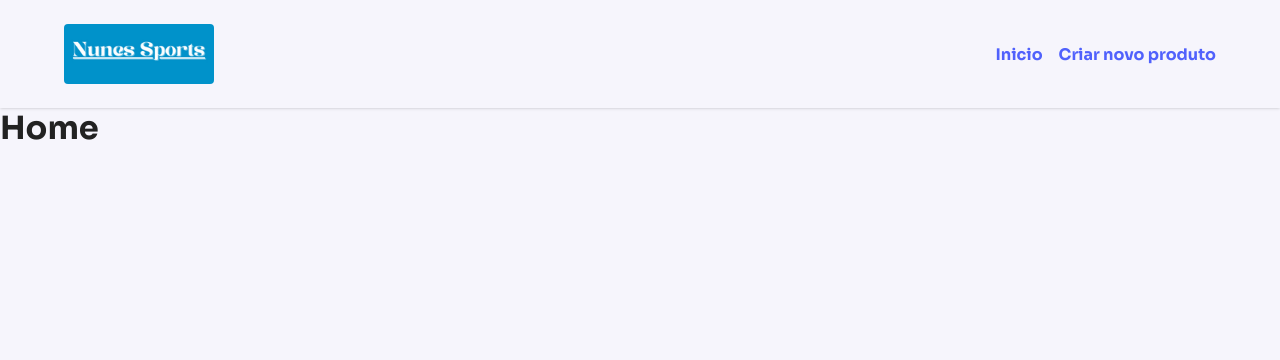
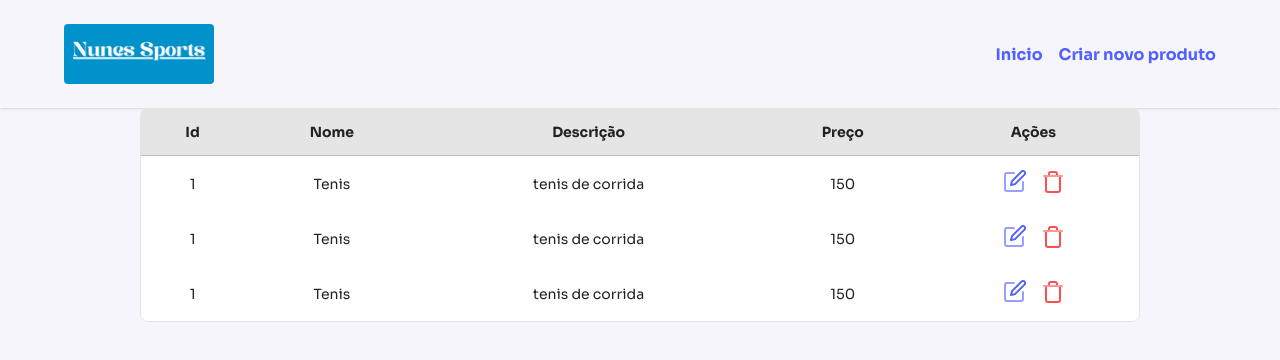
Before and after one commit to vinicius-mendes07/nunes-sports-frontend, a React (Vite) app: page / in a window 1280 px wide. Shown: the top 360 px of the page. Built offline with nearby package versions, Linux system fonts and the light colour scheme.

Commit message:
feat: created the table that gonna show the products data

```diff
--- /dev/null
+++ b/src/components/ProductsTable/index.jsx
@@ -0,0 +1,67 @@
+import { Link } from "react-router-dom";
+import { Container } from "./styles";
+
+import edit from '../../assets/images/icons/edit.svg'
+import trash from '../../assets/images/icons/trash.svg'
+
+export default function ProductsTable() {
+  return (
+    <Container>
+      <table>
+        <thead>
+          <tr>
+            <th>Id</th>
+            <th>Nome</th>
+            <th>Descrição</th>
+            <th>Preço</th>
+            <th>Ações</th>
+          </tr>
+        </thead>
+        <tbody>
+          <tr>
+            <td>1</td>
+            <td>Tenis</td>
+            <td>tenis de corrida</td>
+            <td>150</td>
+            <td>
+              <Link to="/edit/124">
+                <img src={edit} alt="edit" />
+              </Link>
+              <button>
+                <img src={trash} alt="delete" />
+              </button>
+            </td>
+          </tr>
+          <tr>
+            <td>1</td>
+            <td>Tenis</td>
+            <td>tenis de corrida</td>
+            <td>150</td>
+            <td>
+              <Link to="/edit/124">
+                <img src={edit} alt="edit" />
+              </Link>
+              <button>
+                <img src={trash} alt="delete" />
+              </button>
+            </td>
+          </tr>
+          <tr>
+            <td>1</td>
+            <td>Tenis</td>
+            <td>tenis de corrida</td>
+            <td>150</td>
+            <td>
+              <Link to="/edit/124">
+                <img src={edit} alt="edit" />
+              </Link>
+              <button>
+                <img src={trash} alt="delete" />
+              </button>
+            </td>
+          </tr>
+        </tbody>
+      </table>
+    </Container>
+  )
+}
--- /dev/null
+++ b/src/components/ProductsTable/styles.js
@@ -0,0 +1,49 @@
+import styled from 'styled-components';
+
+export const Container = styled.div`
+  max-width: 1000px;
+  width: 100%;
+  margin: 0 auto;
+  border: 1px solid ${({ theme }) => theme.colors.gray[100]};
+  border-radius: 8px;
+  overflow: hidden;
+
+  table {
+    width: 100%;
+    border-collapse: collapse;
+
+    thead {
+      border-bottom: 1px solid  ${({ theme }) => theme.colors.gray[200]};
+    }
+
+    th {
+      background-color: ${({ theme }) => theme.colors.gray[100]};
+      padding: 14px;
+      font-size: 14px;
+      text-align: center;
+
+      &:nth-last-child(1) {
+        /* background-color: #fff; */
+      }
+    }
+
+    tbody {
+      background-color: #fff;
+    }
+
+    td {
+      font-size: 14px;
+      padding: 14px;
+      text-align: center;
+
+      &:nth-last-child(1) {
+      }
+    }
+  }
+
+  button {
+    border: none;
+    background-color: transparent;
+    margin-left: 16px;
+  }
+`
--- a/src/pages/Home/index.jsx
+++ b/src/pages/Home/index.jsx
@@ -1,5 +1,7 @@
+import ProductsTable from "../../components/ProductsTable";
+
 export default function Home() {
   return (
-    <h1>Home</h1>
+    <ProductsTable />
   )
 }
```
Also changed, not shown: src/assets/images/icons/edit.svg (added), src/assets/images/icons/trash.svg (added).
